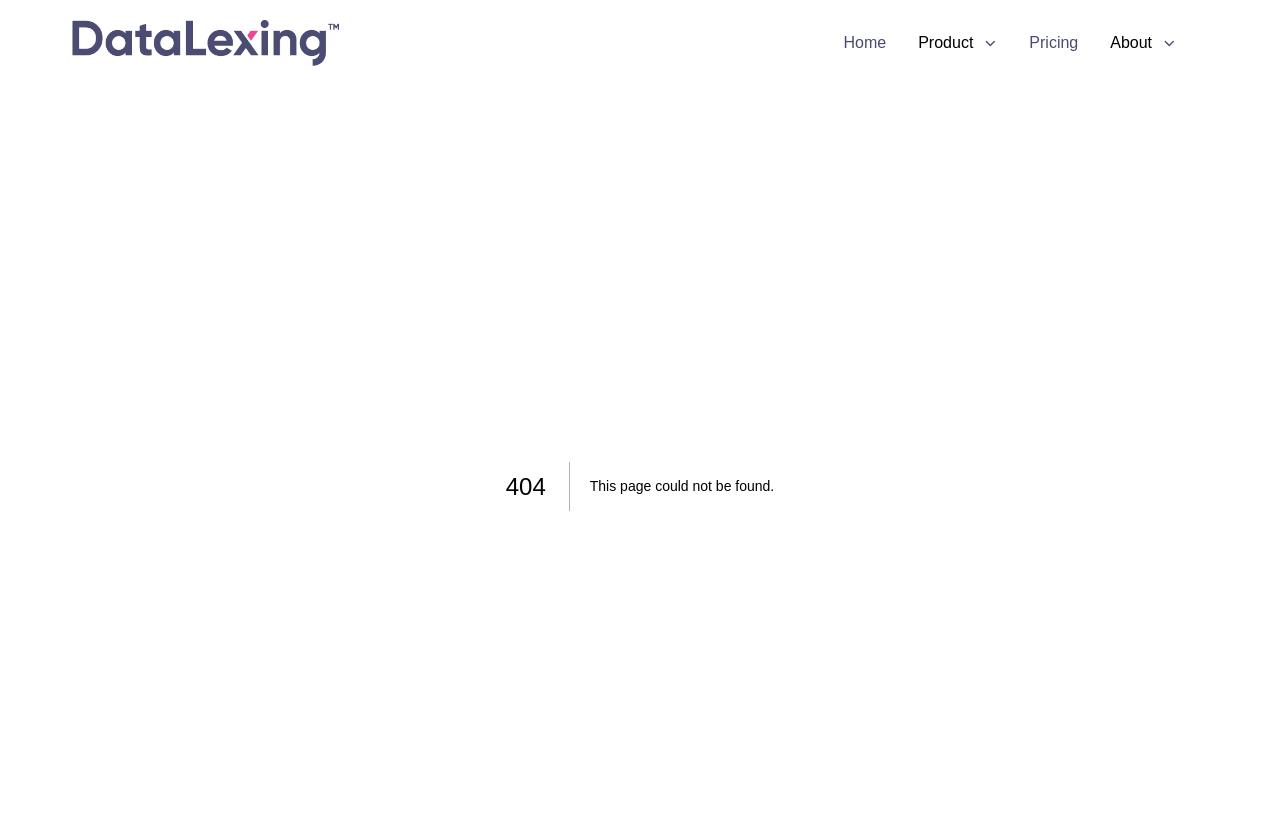
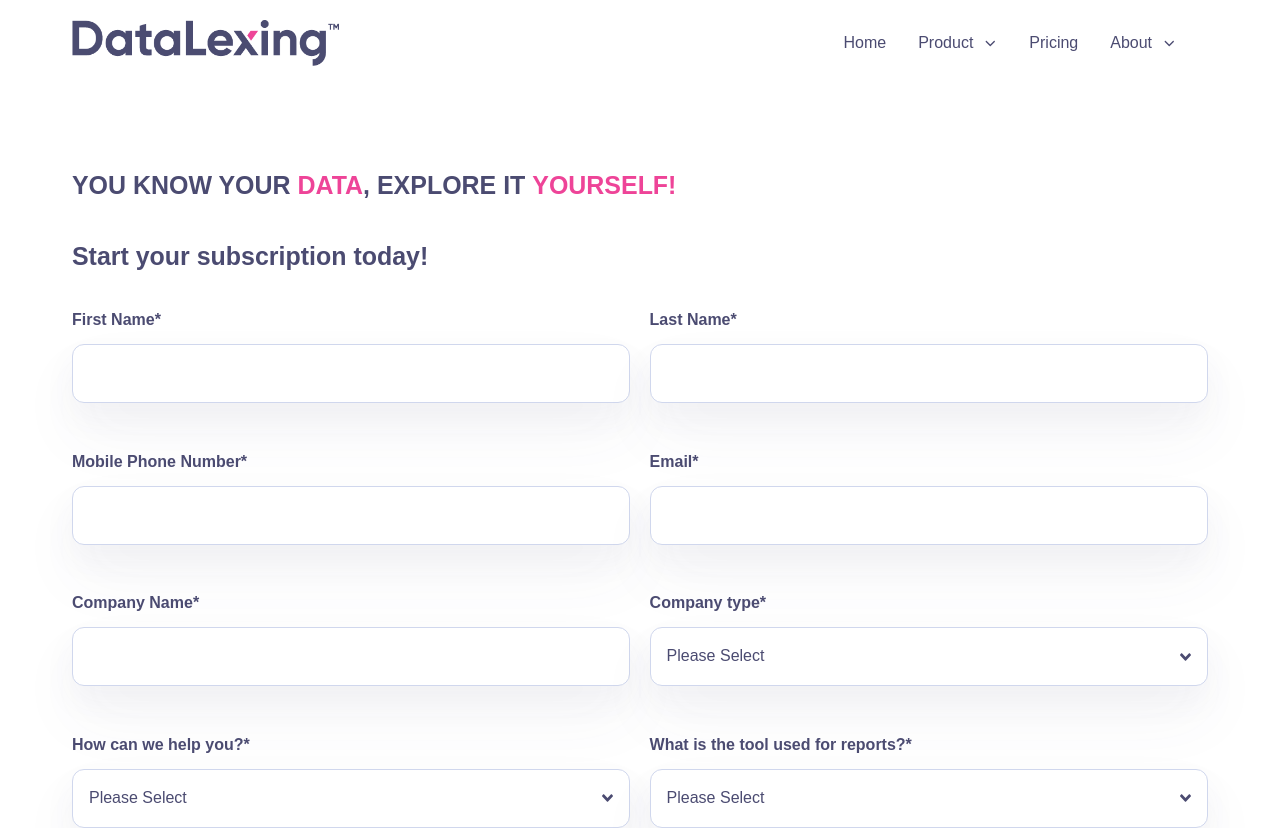
Before and after one commit to nelsonoftrafalgar/graphcms-nextjs, a Next.js app: page /subscribe in a window 1280 px wide. Before the commit this address had no page. Shown: the top 828 px of the page. Built offline with nearby package versions, Linux system fonts and the light colour scheme.

Commit message:
add subscribe section

```diff
--- /dev/null
+++ b/components/Button.tsx
@@ -0,0 +1,9 @@
+import { FC, PropsWithChildren } from 'react'
+
+import styles from 'styles/components/Button.module.scss'
+
+const Button: FC<PropsWithChildren> = ({ children }) => {
+  return <button className={styles.submit}>{children}</button>
+}
+
+export default Button
--- /dev/null
+++ b/components/Input.tsx
@@ -0,0 +1,28 @@
+import { FC } from 'react'
+import classnames from 'classnames'
+import styles from 'styles/components/Input.module.scss'
+
+interface IProps {
+  id: string
+  type: 'text' | 'email'
+  error?: string
+  label?: string
+  placeholder?: string
+}
+
+const Input: FC<IProps> = ({ id, error, label, placeholder, type }) => {
+  return (
+    <label className={classnames(styles.label, { [styles.content]: label })} htmlFor={id}>
+      {label}
+      <input
+        placeholder={placeholder}
+        className={classnames(styles.input, { [styles.with_label]: label, [styles.error]: error })}
+        id={id}
+        type={type}
+      />
+      {error && <p className={classnames(styles.error_message, { [styles.with_label]: label })}>{error}</p>}
+    </label>
+  )
+}
+
+export default Input
--- /dev/null
+++ b/components/Select.tsx
@@ -0,0 +1,31 @@
+import { FC, PropsWithChildren } from 'react'
+
+import classnames from 'classnames'
+import selectStyles from 'styles/components/Select.module.scss'
+import styles from 'styles/components/Input.module.scss'
+
+interface IProps {
+  id: string
+  label?: string
+  error?: string
+}
+
+const Select: FC<PropsWithChildren<IProps>> = ({ id, label, error, children }) => {
+  return (
+    <label className={classnames(styles.label, { [styles.content]: label })} htmlFor={id}>
+      {label}
+      <select
+        id={id}
+        className={classnames(selectStyles.select, styles.input, { [styles.with_label]: label, [styles.error]: error })}
+      >
+        <option selected disabled value="">
+          Please Select
+        </option>
+        {children}
+      </select>
+      {error && <p className={classnames(styles.error_message, { [styles.with_label]: label })}>{error}</p>}
+    </label>
+  )
+}
+
+export default Select
--- a/layout/MobileNav.tsx
+++ b/layout/MobileNav.tsx
@@ -84,7 +84,7 @@ const MobileNav = () => {
               })}
             </ul>
             <div className={styles.button_link_wrapper}>
-              <ButtonLink href="/" modifiers={['small', 'filled']}>
+              <ButtonLink href="/subscribe" modifiers={['small', 'filled']}>
                 Buy Now
               </ButtonLink>
             </div>
--- /dev/null
+++ b/pages/subscribe.tsx
@@ -0,0 +1,12 @@
+import React from 'react'
+import Subscribe from 'sections/Subscribe'
+
+const subscribe = () => {
+  return (
+    <main>
+      <Subscribe />
+    </main>
+  )
+}
+
+export default subscribe
--- /dev/null
+++ b/sections/Subscribe.tsx
@@ -0,0 +1,52 @@
+import Button from 'components/Button'
+import Input from 'components/Input'
+import Select from 'components/Select'
+import styles from 'styles/sections/Subscribe.module.scss'
+import stylesShared from 'styles/Shared.module.scss'
+
+const Subscribe = () => {
+  return (
+    <section className={stylesShared.container}>
+      <div className={styles.wrapper}>
+        <p className={styles.title}>
+          YOU KNOW YOUR <span>DATA</span>, EXPLORE IT <span>YOURSELF!</span>
+        </p>
+        <h1 className={styles.heading}>Start your subscription today!</h1>
+        <form>
+          <div className={styles.grid}>
+            <Input id="first_name" type="text" label="First Name*" />
+            <Input id="last_name" type="text" label="Last Name*" />
+            <Input id="mobile_phone_number" type="text" label="Mobile Phone Number*" />
+            <Input id="email" type="email" label="Email*" />
+            <Input id="company_name" type="text" label="Company Name*" />
+            <Select label="Company type*" id="type">
+              <option value="Government">Government</option>
+              <option value="Semi-Government">Semi-Government</option>
+              <option value="Large Business">Large Business</option>
+              <option value="Medium Business">Medium Business</option>
+              <option value="Startup">Startup</option>
+              <option value="Other">Other</option>
+            </Select>
+            <Select label="How can we help you?*" id="help">
+              <option value="Free Demo">Free Demo</option>
+              <option value="Free Trial">Free Trial</option>
+              <option value="Features">Features</option>
+              <option value="Professional Services">Professional Services</option>
+              <option value="Pricing">Pricing</option>
+            </Select>
+            <Select label="What is the tool used for reports?*" id="tool">
+              <option value="BI Tools">BI Tools</option>
+              <option value="Excel">Excel</option>
+              <option value="Email">Email</option>
+              <option value="Others">Others</option>
+            </Select>
+          </div>
+          <Input id="challenges" type="text" label="How can we help overcome your reporting challenges?*" />
+          <Button>Submit</Button>
+        </form>
+      </div>
+    </section>
+  )
+}
+
+export default Subscribe
--- /dev/null
+++ b/styles/components/Button.module.scss
@@ -0,0 +1,16 @@
+@use 'styles/colors';
+
+.submit {
+  cursor: pointer;
+  transition: transform 0.1s ease-in-out;
+  text-align: center;
+  padding: 0.91rem 1.36rem;
+  border-radius: 12px;
+  font-size: 1rem;
+  color: colors.$light;
+  background: colors.$pink;
+
+  &:hover {
+    transform: scale(1.07, 1.07);
+  }
+}
--- /dev/null
+++ b/styles/components/Input.module.scss
@@ -0,0 +1,60 @@
+@use 'styles/colors';
+
+.label {
+  position: relative;
+
+  &.content {
+    font-weight: 600;
+    width: 100%;
+    display: inline-block;
+  }
+}
+
+.input {
+  padding: 1.5rem 1rem;
+  width: 100%;
+  border-radius: 12px;
+  border: 1px solid colors.$input_border;
+  box-shadow: colors.$box_shadow;
+  color: colors.$purple;
+  margin: 0 0 1.7rem 0;
+  font-weight: 400;
+
+  &.with_label {
+    margin: 0.7rem 0 1.7rem 0;
+    padding: 1rem;
+  }
+
+  &::placeholder {
+    opacity: 1;
+  }
+
+  &:hover {
+    box-shadow: colors.$input_hover_box_shadow;
+  }
+
+  &:focus-visible {
+    outline: none;
+    border-color: colors.$pink;
+  }
+
+  &.error {
+    border: 2px solid colors.$pink;
+  }
+}
+
+.error_message {
+  position: absolute;
+  left: 1rem;
+  top: 1.87rem;
+  background: colors.$pink;
+  color: colors.$light;
+  border-radius: 5px;
+  padding: 1px 10px;
+  font-size: 0.9rem;
+
+  &.with_label {
+    top: unset;
+    bottom: 0.87rem;
+  }
+}
--- /dev/null
+++ b/styles/components/Select.module.scss
@@ -0,0 +1,10 @@
+@use 'styles/colors';
+
+.select {
+  appearance: none;
+  background-image: url('/icons/select_chevron.svg');
+  background-size: 0.7rem;
+  background-repeat: no-repeat;
+  background-position: calc(100% - 1rem) center;
+  background-color: colors.$light;
+}
--- /dev/null
+++ b/styles/sections/Subscribe.module.scss
@@ -0,0 +1,45 @@
+@use 'styles/colors';
+@use 'styles/mixins';
+@use 'styles/fonts';
+
+.wrapper {
+  padding: 2rem 0;
+
+  @include mixins.sm {
+    padding: 5rem 0;
+  }
+}
+
+.grid {
+  display: grid;
+  grid-template-columns: 1fr;
+  gap: 1.2rem;
+
+  @include mixins.md {
+    grid-template-columns: repeat(2, 1fr);
+  }
+}
+
+.title {
+  font-family: fonts.$bold;
+  font-size: 1.2rem;
+  font-weight: 600;
+
+  span {
+    color: colors.$pink;
+  }
+
+  @include mixins.sm {
+    font-size: 1.56rem;
+  }
+}
+
+.heading {
+  font-family: fonts.$bold;
+  margin: 2rem 0;
+  font-size: 1.2rem;
+
+  @include mixins.sm {
+    font-size: 1.56rem;
+  }
+}
```
Also changed, not shown: sections/Contact.tsx (+11 -35 lines), styles/sections/Contact.module.scss (+0 -66 lines).
